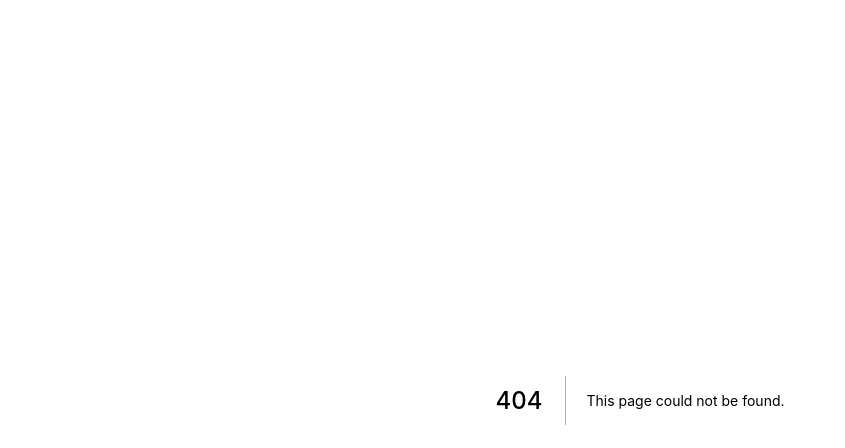
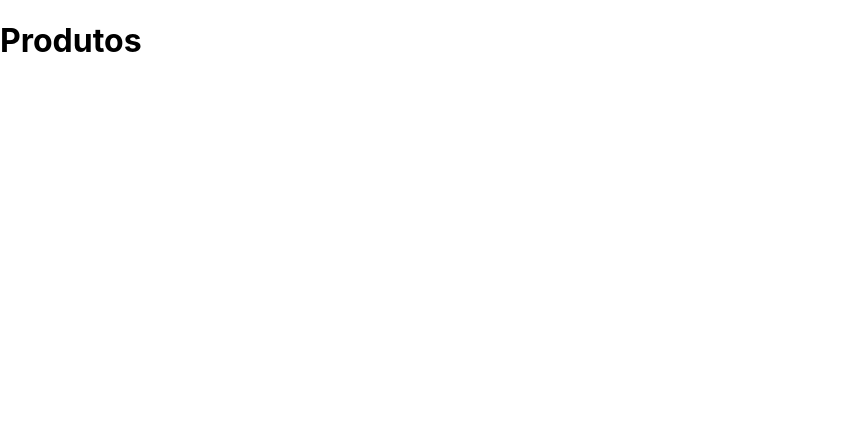
Before and after one commit to educwb/hello-world-next, a Next.js app: page /category/products in a window 1280 px wide. Before the commit this address had no page. Shown: the top 448 px of the page, without its empty margins (0-845 px from the left). Built offline with nearby package versions, Linux system fonts and the light colour scheme.

Commit message:
rotas estaticas

```diff
--- /dev/null
+++ b/pages/category/products.js
@@ -0,0 +1,10 @@
+
+const Products = () => {
+  return (
+    <div>
+      <h1>Produtos</h1>
+    </div>
+  )
+}
+
+export default Products
```
Also changed, not shown: pages/index.js (+8 -1 lines).
